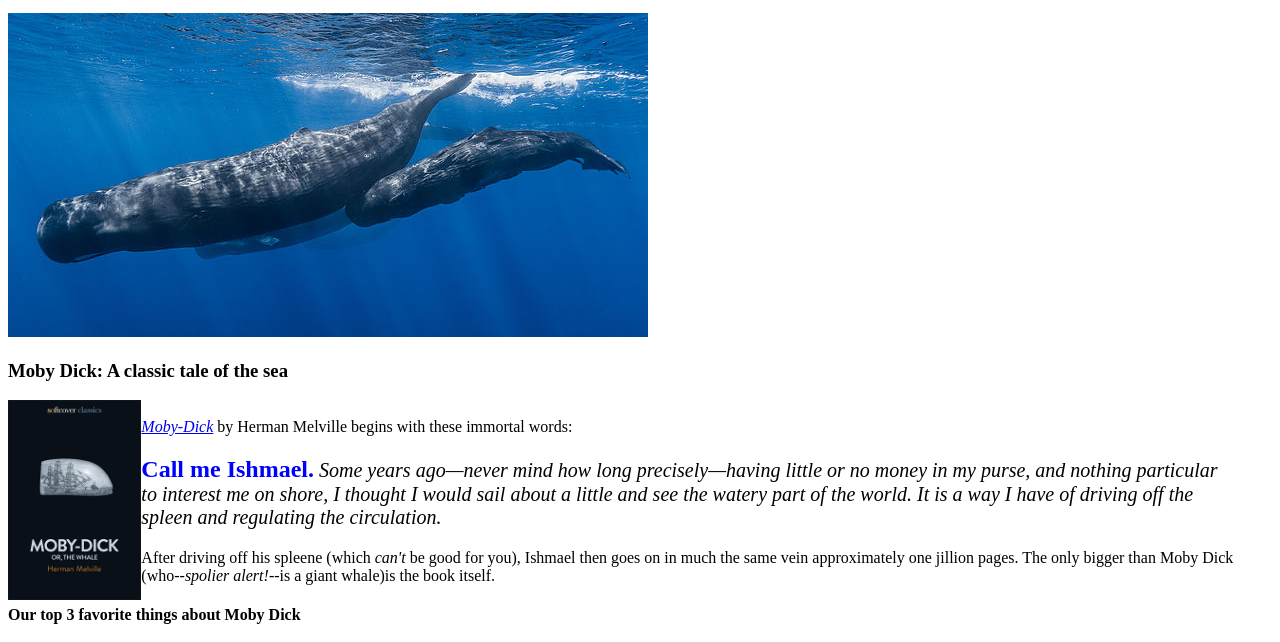
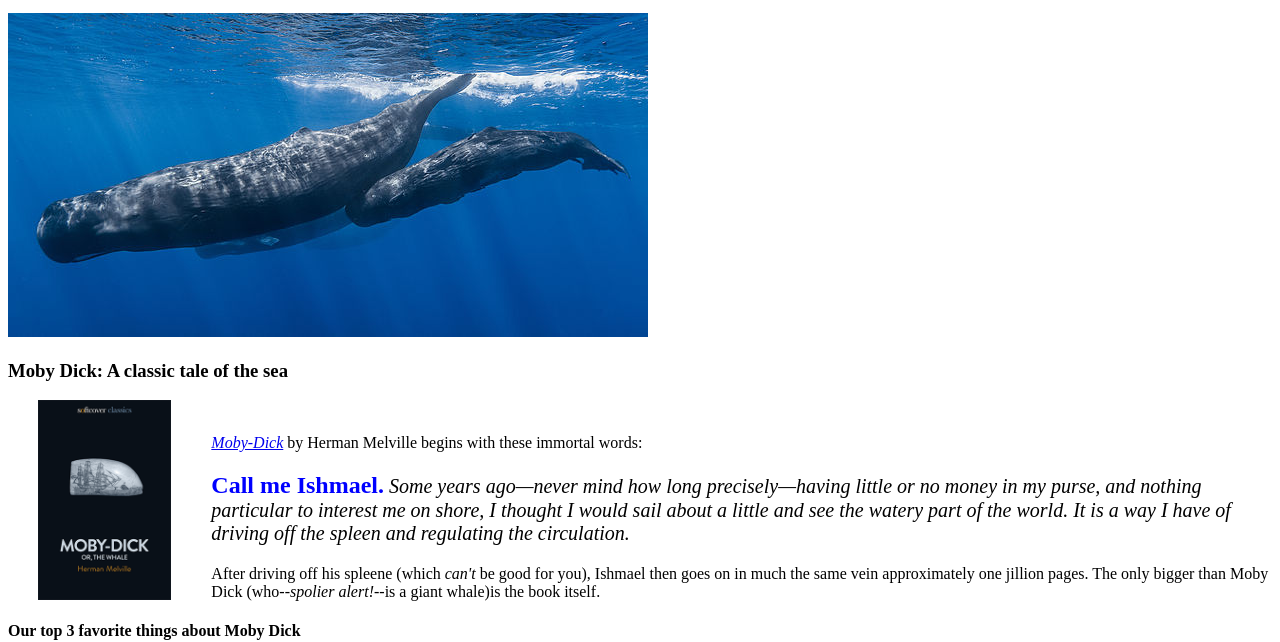
Before and after one commit to leipearl08/learning-html-layouts-and-styling, a plain HTML site: page index.html in a window 1280 px wide. Shown: the part 166-808 px from the top of the page. Drawn offline with Linux system fonts and the light colour scheme.

Commit message:
added margin to book cover image

```diff
--- a/index.html
+++ b/index.html
@@ -28,10 +28,13 @@
     <a href="https://www.softcover.io/read/6070fb03/moby-dick" target="_blank">
         <img src="images/moby_dick.png"
         alt="Moby Dick"
-        style="height: 200px; float: left" />
+        style="height: 200px; float: left;
+        margin: 0 40px 0 30px;" />
     </a><br>
-<em><a href="https://www.softcover.io/read/6070fb03/moby-dick" target="_blank"
+<p>
+    <em><a href="https://www.softcover.io/read/6070fb03/moby-dick" target="_blank"
     rel="noopener">Moby-Dick</a></em> by Herman Melville begins with these immortal words:<br>
+    </p>
 </div>
 
 <div>
@@ -41,7 +44,8 @@
 font-size: 24px;
 font-weight: bold;
 color: #0000ff;">
-Call me Ishmael.</span> Some years ago—never mind how long precisely—having little or no money in my purse, and nothing particular to interest me on shore,
+Call me Ishmael.</span>
+Some years ago—never mind how long precisely—having little or no money in my purse, and nothing particular to interest me on shore,
 I thought I would sail about a little and see the watery part of the world.
 It is a way I have of driving off the spleen and regulating the circulation.
 </p>
@@ -71,5 +75,6 @@ The only bigger than Moby Dick (who--<em>spolier alert!</em>--is a giant whale)i
     <li>The names "Queequeg" and "Starbucks"</li>
 </ul>
 </div>
+
 </body>
 </html>
```
